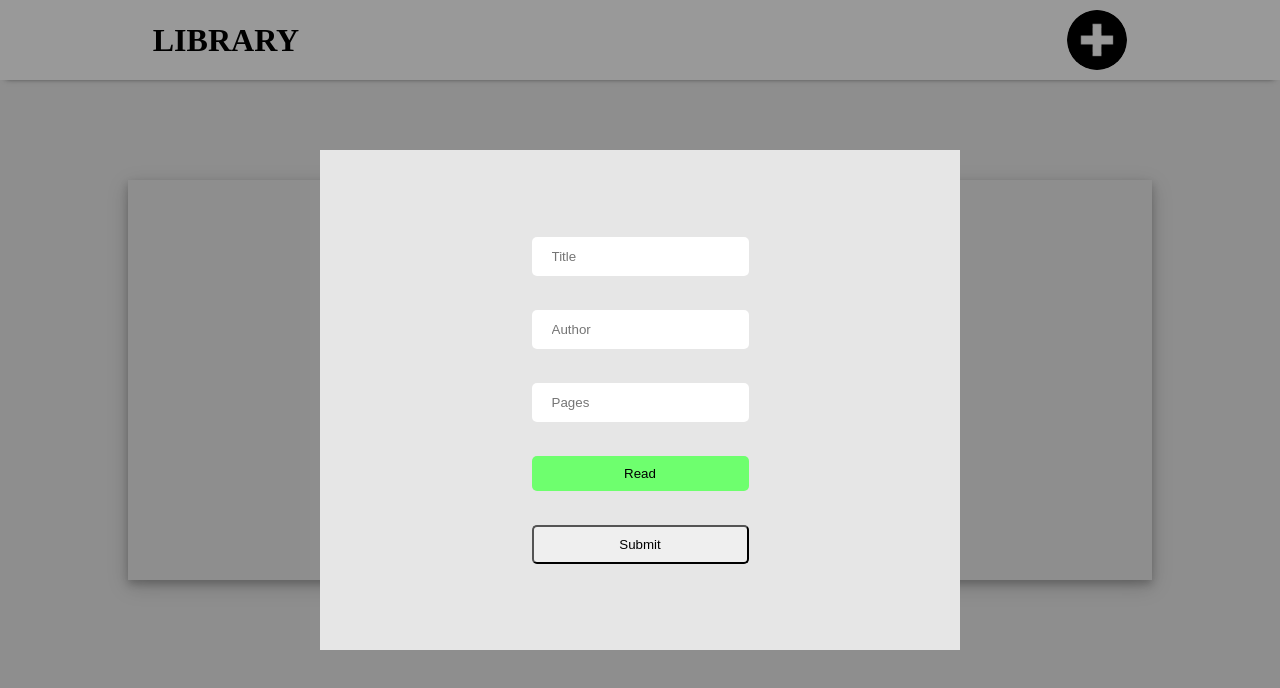
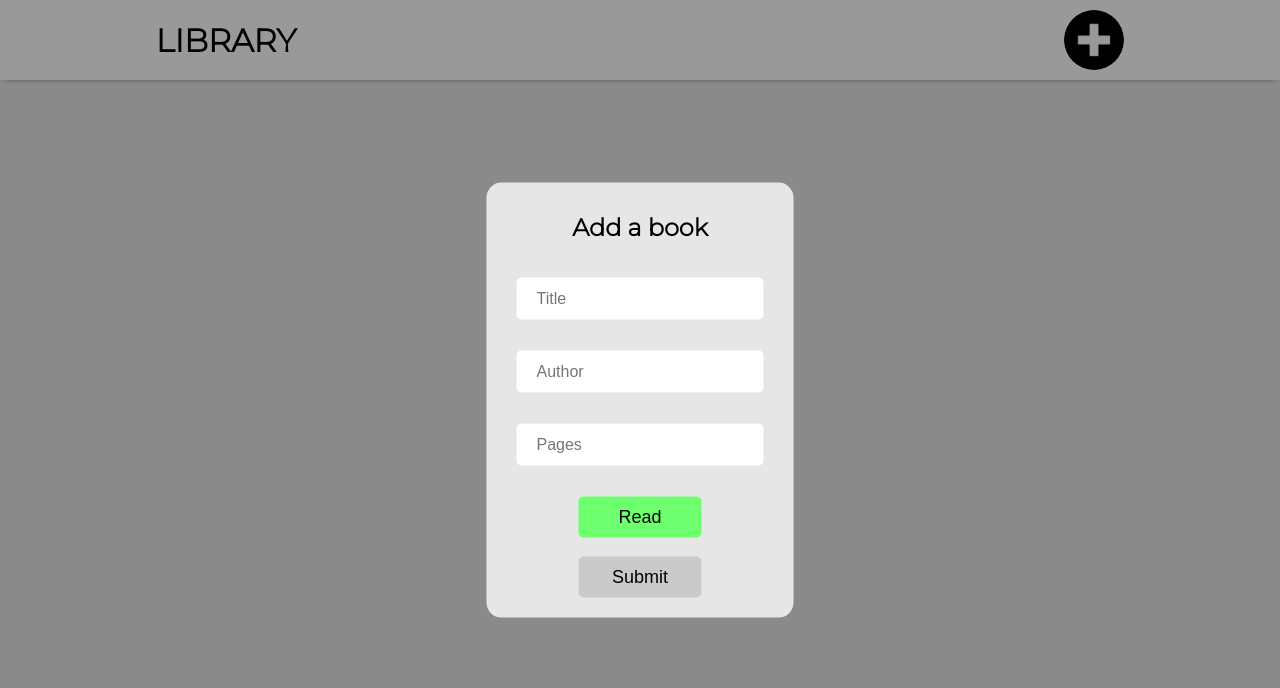
Before and after one commit to mqrk00/Book, a plain HTML site: page index.html in a window 1280 px wide. Both pictures are taken after a click on the button 1097 px from the left and 40 px from the top of the page. Drawn offline with Linux system fonts and the light colour scheme.

Commit message:
finished project

```diff
--- a/index.html
+++ b/index.html
@@ -6,7 +6,9 @@
     <title>Page Title</title>
     <meta name='viewport' content='width=device-width, initial-scale=1'>
     <link rel='stylesheet' type='text/css' media='screen' href='style.css'>
-
+    <link rel="preconnect" href="https://fonts.googleapis.com">
+    <link rel="preconnect" href="https://fonts.gstatic.com" crossorigin>
+    <link href="https://fonts.googleapis.com/css2?family=Montserrat:wght@300&display=swap" rel="stylesheet">
 </head>
 <body>
     <div id="backgroundCover"></div>
@@ -19,6 +21,7 @@
 
     <div id="formContainer">
         <form id="form">
+            <h2>Add a book</h2>
             <input type="text" id="name" placeholder="Title" required><br>
             <input type="text" id="author" placeholder="Author" required><br>
             <input type="number" id="pages" min="0" placeholder="Pages" required><br>
--- a/script.js
+++ b/script.js
@@ -24,7 +24,7 @@ form.onsubmit = (event) => {
   formContainer.classList.toggle("show-form");
   addBookToLibrary(name, author, pages, readStatus);
   backgroundCover.classList.remove("showBackgroundCover");
- form.reset();
+  form.reset();
 };
 function showForm() {
   formContainer.classList.add("show-form");
@@ -79,7 +79,7 @@ function makeBookDivs() {
 function displayBooks(nameDisplay, authorDisplay, pagesDisplay) {
   nameDisplay.textContent = myLibrary[myLibrary.length - 1].name;
   authorDisplay.textContent = myLibrary[myLibrary.length - 1].author;
-  pagesDisplay.textContent = myLibrary[myLibrary.length - 1].pages;
+  pagesDisplay.textContent = `${myLibrary[myLibrary.length - 1].pages} pages`;
 }
 
 booksContainer.addEventListener("click", (e) => {
@@ -131,4 +131,6 @@ function backgrCoverRemove()
 {
   formContainer.classList.remove("show-form");
   backgroundCover.classList.remove("showBackgroundCover");
+  form.reset();
+
 }
--- a/style.css
+++ b/style.css
@@ -1,7 +1,9 @@
 body {
   width: 100%;
   margin: 0;
-  background-color: #ececec;
+  background-color: #e6e6e6;
+  font-family: "Montserrat", sans-serif;
+  margin-bottom: 60px;
 }
 #nav {
   height: 80px;
@@ -34,92 +36,166 @@ body {
   position: fixed;
   top: 50%;
   left: 50%;
-  transform: translate(-50%, -50%);
-  width: 50%;
-  height: 500px;
+  transform: translate(-50%, -50%) scale(0.1);
+  padding: 10px 30px;
   background-color: #e6e6e6;
   display: flex;
   align-items: center;
   justify-content: center;
   z-index: 100000000;
+  border-radius: 15px;
+  transition: 0.2s;
+
 }
+
 #formContainer.show-form {
   visibility: visible;
   pointer-events: all;
+  transform: translate(-50%, -50%) scale(1);
+  transition: 0.4s;
+
+
+
+
 }
 #form {
   display: flex;
   justify-content: center;
+  align-items: center;
   flex-direction: column;
 }
+#form h2 {
+    margin-bottom: 30px;
+}
 #form input {
-  margin: 8px 0;
+  margin: 6px 0;
   -moz-box-sizing: border-box;
   -webkit-box-sizing: border-box;
   box-sizing: border-box;
   box-shadow: none;
   border-radius: 5px;
-
+  font-size: 16px;
 }
 #form input[type="text"] {
   width: 100%;
   padding: 12px 20px;
   display: inline-block;
   border: none;
-
 }
 #form input[type="number"] {
   width: 100%;
   padding: 12px 20px;
-
   border: none;
+}
+#form input[type="submit"] {
+  width: 35%;
+  padding: 10px 0;
+  font-size: 18px;
+  font-weight: 500;
+  border: none;
+  border-radius: 5px;
+  background-color: #cacaca;
+  margin: 0;
+  margin-bottom: 10px;
+  width: 50%;
+  cursor: pointer;
 
 }
-#form input[type="submit"] {
-  padding: 10px 15px;
+#readStatus {
+  width: 35%;
+  padding: 10px 0;
+  background-color: rgb(110, 255, 110);
+  color: black;
+  border: none;
+  font-size: 18px;
+  font-weight: 500;
+  cursor: pointer;
+  border-radius: 5px;
+  margin-bottom: 0;
+
 }
-#readStatus {
-    border: none;
+#readStatus:hover {
+  cursor: pointer;
 }
 .read {
-    padding: 10px 20px;
+  width: 35%;
+  padding: 10px 0;
   background-color: rgb(110, 255, 110);
   color: black;
+  border: none;
+  font-size: 18px;
+  font-weight: 500;
+  margin-bottom: 20px;
+  margin-top: 20px;
+  cursor: pointer;
+  border-radius: 5px;
+}
+#readStatus.read{
+    width: 50%;
+    margin-bottom: 0;
+    font-size: 18px;
+  font-weight: 500;
+}
+#readStatus.notRead{
+    width: 50%;
+    margin-bottom: 0;
+    background-color: rgb(255, 84, 84);
+    font-size: 18px;
+  font-weight: 500;
+
 }
 .notRead {
-    padding: 10px 20px;
+  width: 35%;
+  padding: 10px 0;
   background-color: rgb(255, 84, 84);
   color: black;
+  border: none;
+  font-size: 18px;
+  font-weight: 500;
+  margin-bottom: 20px;
+  margin-top: 20px;
+  cursor: pointer;
+  border-radius: 5px;
 }
 #booksContainer {
   margin: auto;
   width: 80%;
-  height: 400px;
-  box-shadow: 0 4px 8px 0 rgba(0, 0, 0, 0.2), 0 6px 20px 0 rgba(0, 0, 0, 0.19);
-  display: flex;
-  flex-wrap: wrap;
-  align-items: center;
-  justify-content: flex-start;
-
+  height: auto;
+  display: grid;
+  grid-template-columns: auto auto auto;
+  grid-row-gap: 60px;
+  column-gap: 60px;
 }
 
 .bookDiv {
   height: 100%;
-  width: 20%;
-  background-color: rgb(139, 139, 255);
+  padding: 10px 0;
+  background-color: white;
+  box-shadow: 0 4px 6px 0 rgba(0, 0, 0, 0.2), 0 6px 10px 0 rgba(0, 0, 0, 0.19);
   display: flex;
   flex-direction: column;
   justify-content: center;
   align-items: center;
-  gap: 20px;
+  font-size: 18px;
+  font-weight: 700;
+  border-radius: 15px;
+
 }
 .deletebtn {
-    padding: 10px 20px;
+  width: 35%;
+  padding: 10px 0;
+  font-size: 18px;
+  font-weight: 500;
+  border: none;
+  border-radius: 5px;
+  background-color: #e6e6e6;
+  cursor: pointer;
+
 }
 #backgroundCover {
   visibility: hidden;
   position: absolute;
-    top:0;
+  top: 0;
   z-index: 100000;
   width: 100%;
   height: 100%;
```
Lines whose indentation alone changed are shown as unchanged.
